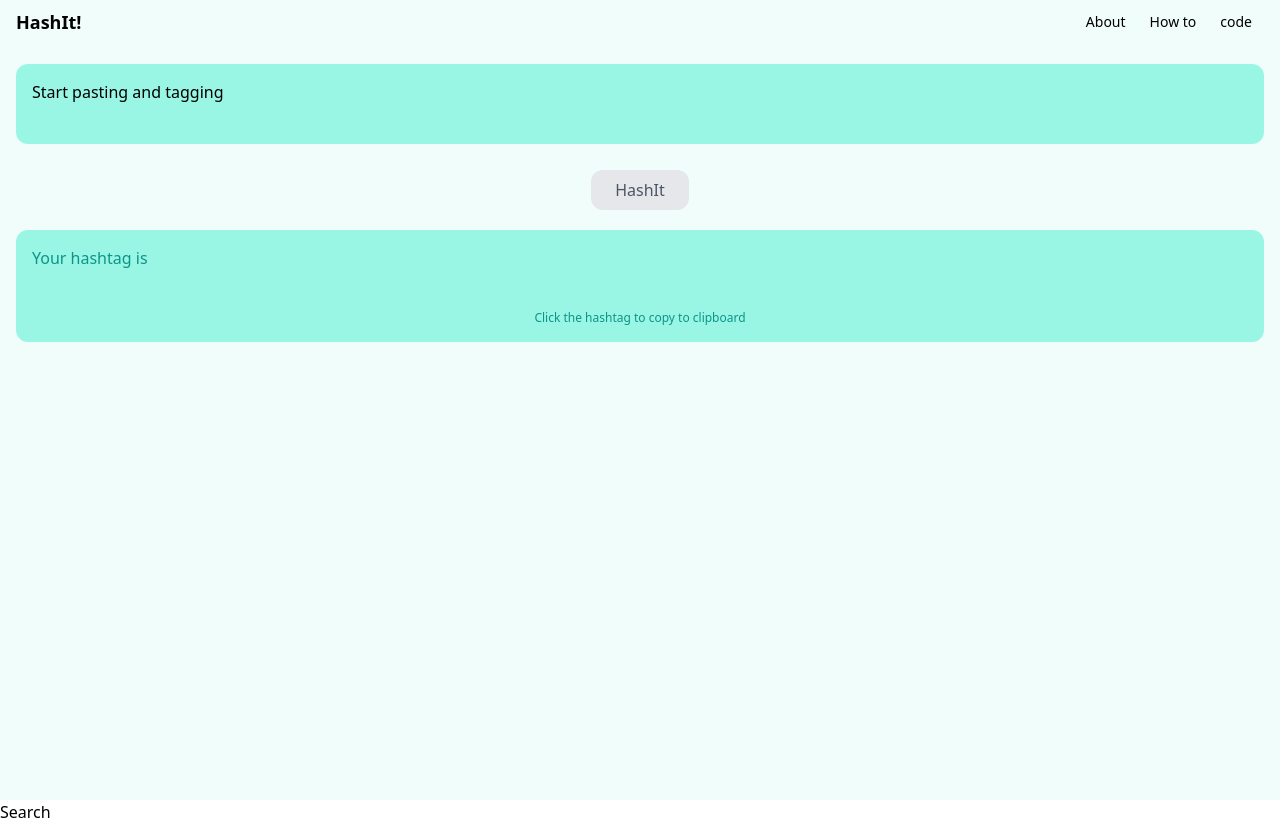
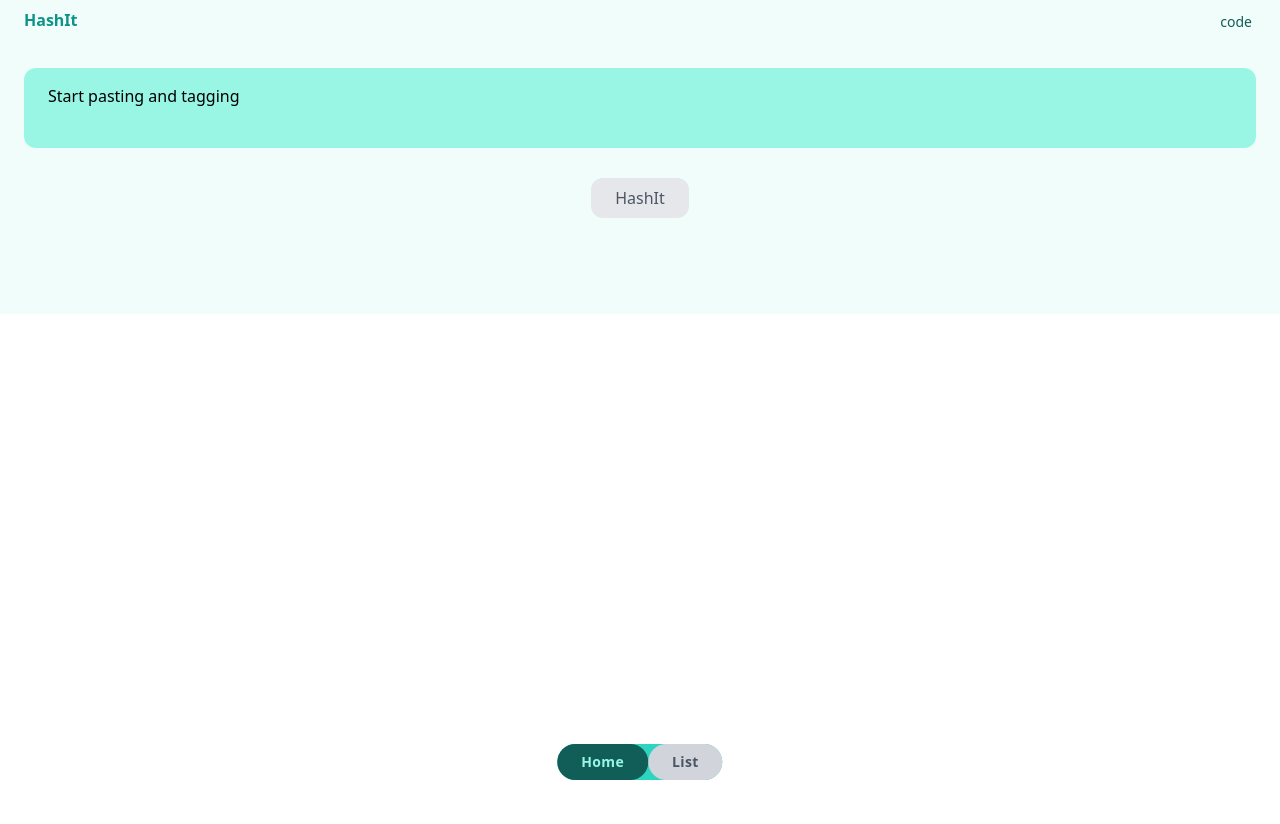
Before and after one commit to Fallen-dev/hashit, a website built with Vite: page index.html in a window 1280 px wide. After the commit the page ends 800 px from the top, so only its background shows below. Built offline with nearby package versions, Linux system fonts and the light colour scheme.

Commit message:
change ui

```diff
--- a/index.html
+++ b/index.html
@@ -8,39 +8,41 @@
     <meta name="viewport" content="width=device-width, initial-scale=1.0" />
   </head>
   <body>
-    <div class="w-full h-screen bg-teal-50 space-y-5">
-      <header class="w-full px-4 py-2 flex justify-between">
-        <div class="font-bold text-lg items-center">HashIt!</div>
-        <div class="text-sm flex cursor-pointer">
-          <a class="px-3 py-1 bg-transparent rounded-full hover:bg-teal-200 hover:text-teal-800 active:bg-teal-600 active:text-teal-200" href="#">About</a>
-          <a class="px-3 py-1 bg-transparent rounded-full hover:bg-teal-200 hover:text-teal-800 active:bg-teal-600 active:text-teal-200" href="#">How to</a>
-          <a class="px-3 py-1 bg-transparent rounded-full hover:bg-teal-200 hover:text-teal-800 active:bg-teal-600 active:text-teal-200" href="#">code</a>
+    <div id="main" class="pb-24 w-full space-y-6 bg-teal-50">
+      <header class="flex w-full justify-between px-4 py-2">
+        <div class="items-center text-base font-bold">
+          <a href="#" class="text-teal-600 pl-2">HashIt</a>
+        </div>
+        <div class="flex cursor-pointer text-sm text-teal-800">
+          <a class="rounded-full bg-transparent px-3 py-1 hover:bg-teal-200 hover:text-teal-800 active:bg-teal-600 active:text-teal-200" href="https://github.com/fallin-rain/hashit" target="_blank">code</a>
         </div>
       </header>
-      <!-- input -->
-      <div class="px-4 space-y-5">
-        <textarea id="textarea"
-          class="w-full p-4 bg-teal-200 rounded-xl resize-none outline-none"
-        ></textarea>
-        <input type="submit" value="HashIt"
-          class="px-6 py-2 block mx-auto rounded-xl hover:rounded-full active:rounded-full outline-none transition-all ease-linear duration-300 bg-teal-800 text-teal-200 disabled:bg-gray-200 disabled:text-gray-600 hover:bg-teal-200 hover:text-teal-800"
-        />
-        <!-- only appears when error -->
-        <h3 id="error"></h3>
+      <div class="space-y-6 px-6">
+        <!-- input -->
+        <textarea id="textarea" class="w-full resize-none rounded-xl bg-teal-200 px-6 py-4 outline-none"></textarea>
+        <input type="submit" value="HashIt" class="mx-auto block rounded-xl bg-teal-800 px-6 py-2 text-teal-200 outline-none transition-all duration-300 ease-linear hover:rounded-full hover:bg-teal-200 hover:text-teal-800 active:rounded-full disabled:bg-gray-200 disabled:text-gray-600" />
+        <!-- CARDS  -->
         <!-- only appears when hashtag is generated -->
-        <div class="w-full p-4 space-y-2 rounded-xl bg-teal-200">
-          <p id="text" class="text-teal-600">Your hashtag is</p>
-          <h1 id="hash" class="w-min mx-auto text-4xl text-center px-6 py-2 rounded-xl text-teal-800 cursor-pointer active:bg-teal-600 active:text-teal-200"></h1>
+        <div id="hash" class="hidden w-full space-y-2 rounded-xl bg-teal-200 p-6">
+          <p id="hash-title" class="w-max text-teal-600">Your hashtag is</p>
+          <h1 id="hash-tag" class="mx-auto w-min cursor-pointer rounded-xl px-6 py-2 text-center text-4xl text-teal-800 active:bg-teal-600 active:text-teal-200">#BL82S</h1>
           <!-- helper text -->
-          <p class="pt-2 text-xs text-center text-teal-600">Click the hashtag to copy to clipboard</p>
+          <p id="hash-tip" class="pt-1 text-center text-xs text-teal-600"></p>
+        </div>
+        <!-- ERROR -->
+        <div id="error" class="hidden w-full space-y-4 rounded-xl bg-[#ffdad4] p-6 text-[#410001]">
+          <p id="error-title" class="w-max rounded-full bg-[#ba1b1b] px-4 py-1 text-white">permission error</p>
+          <h1 id="error-content" class="cursor-pointer rounded-xl text-base">Need storage permossion to write data to the internal storage</h1>
+          <!-- helper text -->
+          <p id="error-tip" class="text-center text-xs text-[#ba1b1b]">Tip: Reload the page</p>
         </div>
       </div>
+      <!-- Nav bar -->
+      <nav id="nav" class="fixed bottom-5 left-2/4 z-50 flex -translate-x-2/4 rounded-full bg-teal-400 text-sm font-bold tracking-wide text-teal-800">
+        <p id="nav-home" class="cursor-pointer rounded-full px-6 py-2 bg-teal-800 text-teal-200">Home</p>
+      <p id="nav-list" class="cursor-pointer rounded-full px-6 py-2 bg-gray-300 text-gray-600">List</p>
+      </nav>
     </div>
-    <div id="floating"></div>
-
-    <nav>
-      <p id="search" style="cursor: pointer;">Search</p>
-    </nav>
 
     <script type="module" src="/main.js"></script>
   </body>
```
